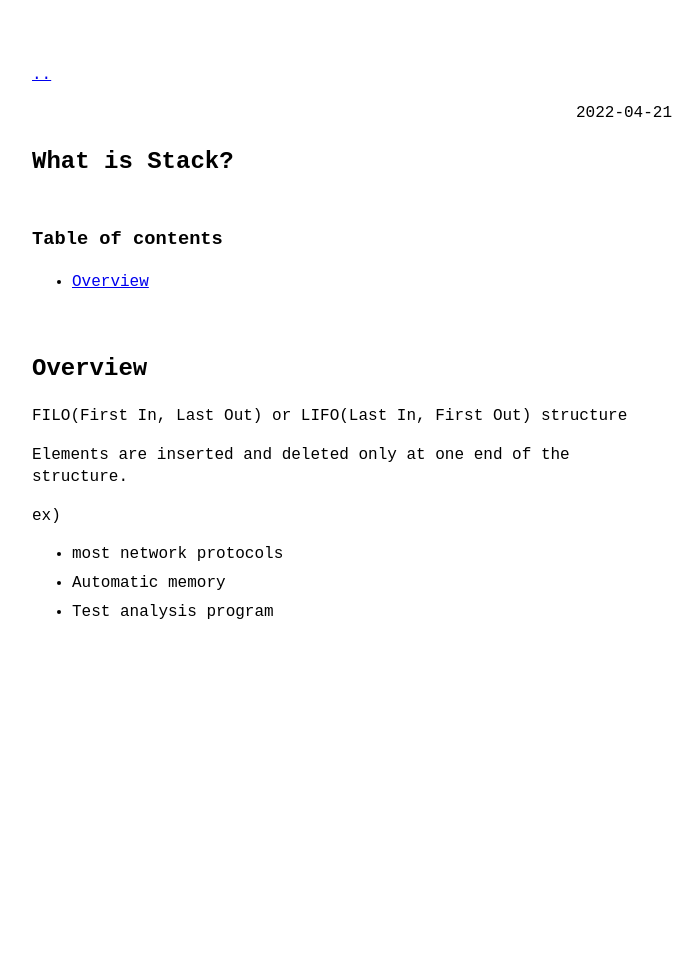
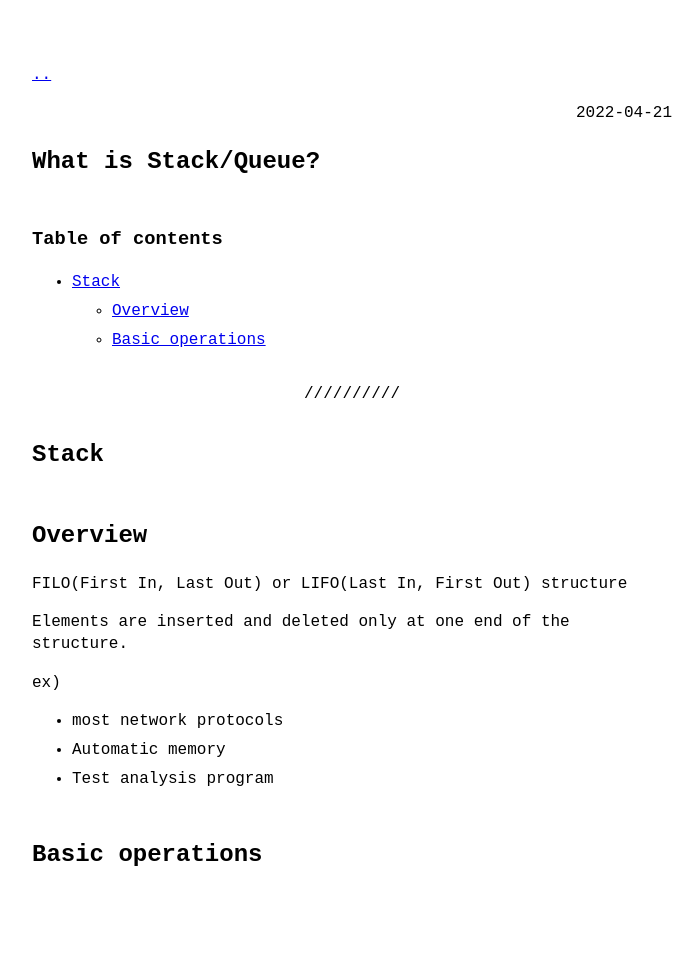
Before and after one commit to rurruur/rurruur.github.io, a Jekyll site: the page built from _posts/2022-04-21-What-is-Stack?.md, in a window 1280 px wide. Shown: the whole page, without its empty margins (288-988 px from the left). Built offline with Jekyll 4.4.1, drawn with Linux system fonts in a browser that asks for light colours; before the commit the page ends 900 px from its top, so only the background shows below that.

Commit message:
[DS&A] modify - What is stack?

```diff
--- a/_layouts/archive.html
+++ b/_layouts/archive.html
@@ -6,4 +6,4 @@ layout: default
 
 <h1>{{ page.title }}</h1>
 
-{%-include post_list.html category=page.which_category-%}
+{%-include post_list.html-%}
--- a/_posts/2022-04-21-What-is-Stack?.md
+++ b/_posts/2022-04-21-What-is-Stack?.md
@@ -1,15 +1,19 @@
 ---
 layout: post
-title: What is Stack?
+title: What is Stack/Queue?
 category: DS-and-Algorithm
 ---
 
 ### Table of contents
-- [Overview](#Overview)
+- [Stack](#Stack)
+	- [Overview](#Overview)
+	- [Basic operations](#Basic-operations)
 
-<br>
+---
 
-# Overview
+# Stack
+
+## Overview
 FILO(First In, Last Out) or LIFO(Last In, First Out) structure
 
 Elements are inserted and deleted only at one end of the structure.
@@ -18,3 +22,5 @@ ex)
 - most network protocols
 - Automatic memory
 - Test analysis program
+
+## Basic operations
```
